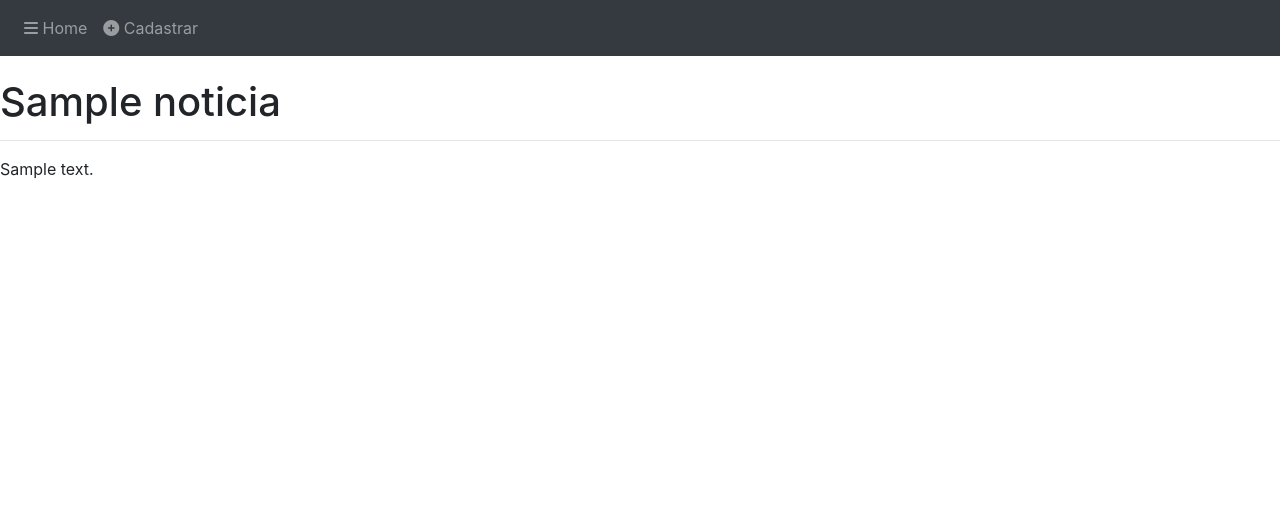
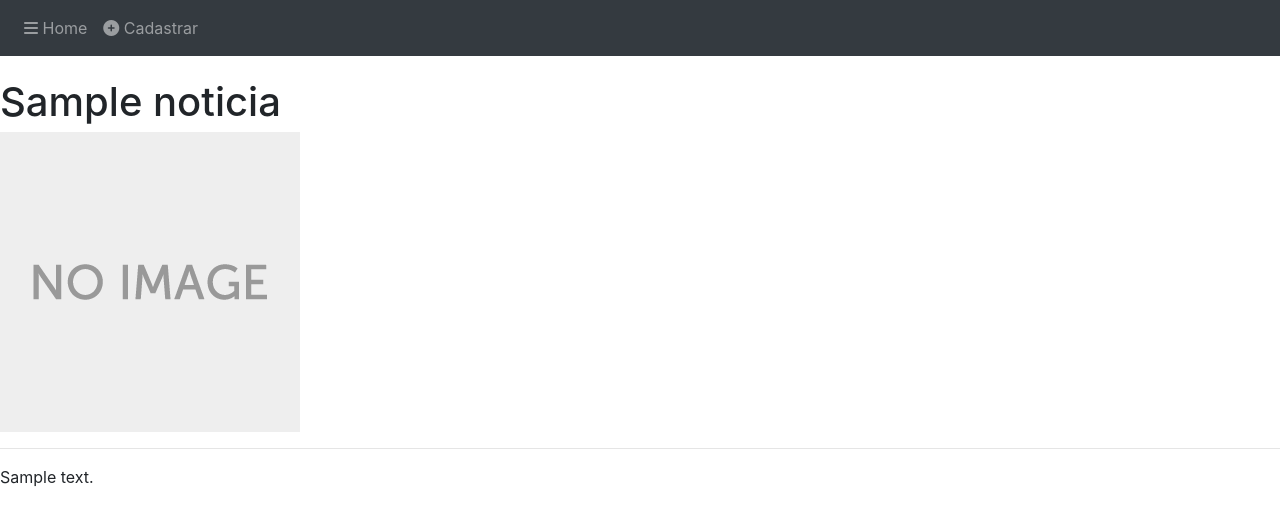
Before and after one commit to henrique221/intro-flask, a Flask app: template templates/noticia.html in a window 1280 px wide. Shown: the top 526 px of the page. Run offline with Flask 2, Linux system fonts and the light colour scheme; the template is opened without the code that fills it: most values are stand-ins (such as "Sample title", 1, 10 or a date in 2020); some libraries are stand-ins or nearby versions.

Commit message:
Adding validation if notice has image

```diff
--- a/templates/noticia.html
+++ b/templates/noticia.html
@@ -7,7 +7,9 @@
 {% block content %}
     <h1>{{noticia.titulo}}</h1>
     {% if noticia.imagem %}
-        <img src="{{ url_for('media', filename=noticia.imagem) }}" width="300" />
+        <img src="{{ url_for('media', filename=noticia.imagem) }}" alt="Imagem da notícia" width="300">
+    {% else %}
+        <img src="{{ url_for('static', filename='images/default.jpg') }}" alt="Imagem da notícia" width="300px">
     {% endif %}
     <hr />
     <p>
```
Also changed, not shown: assets/images/default.jpg (added).
